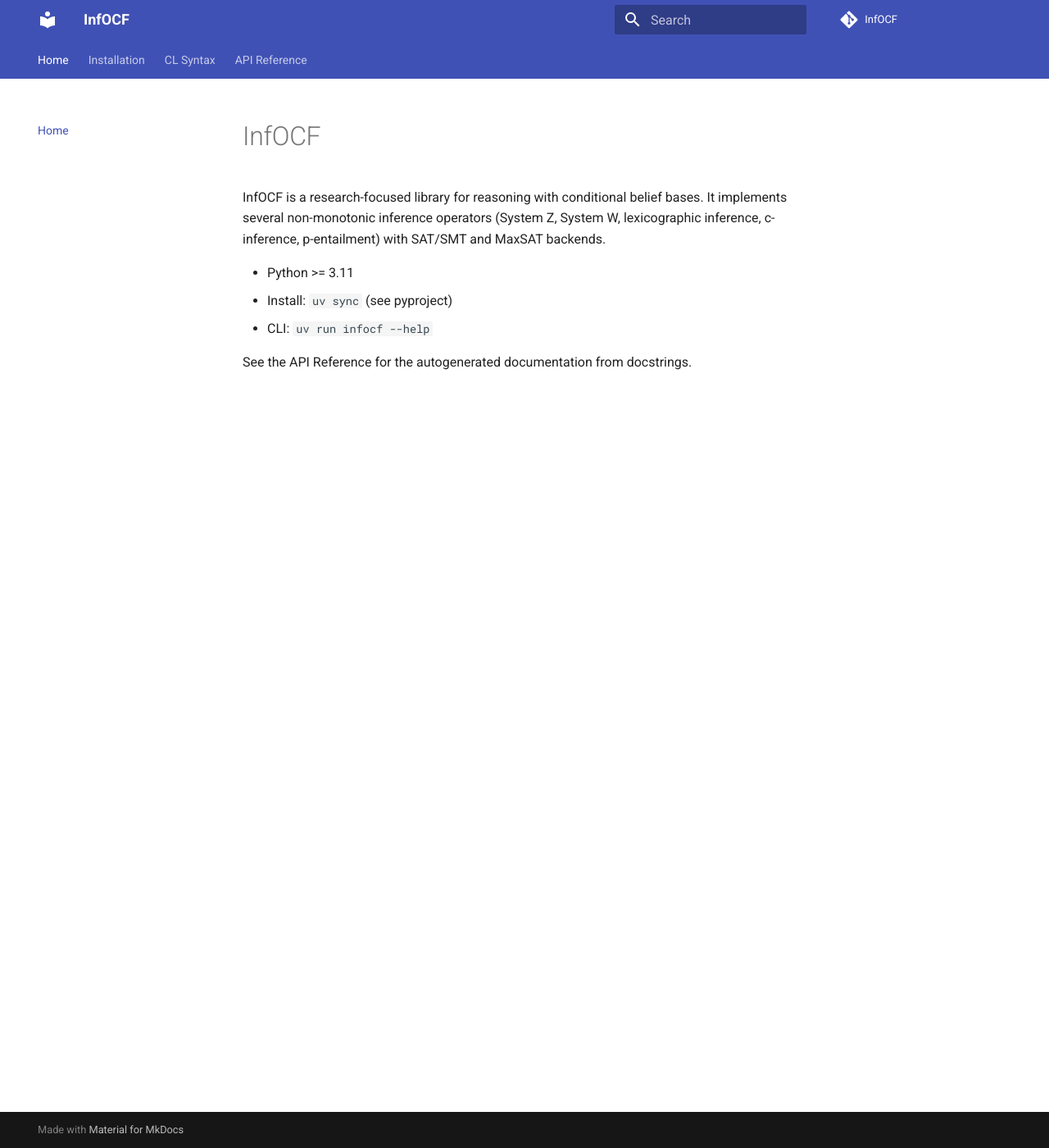
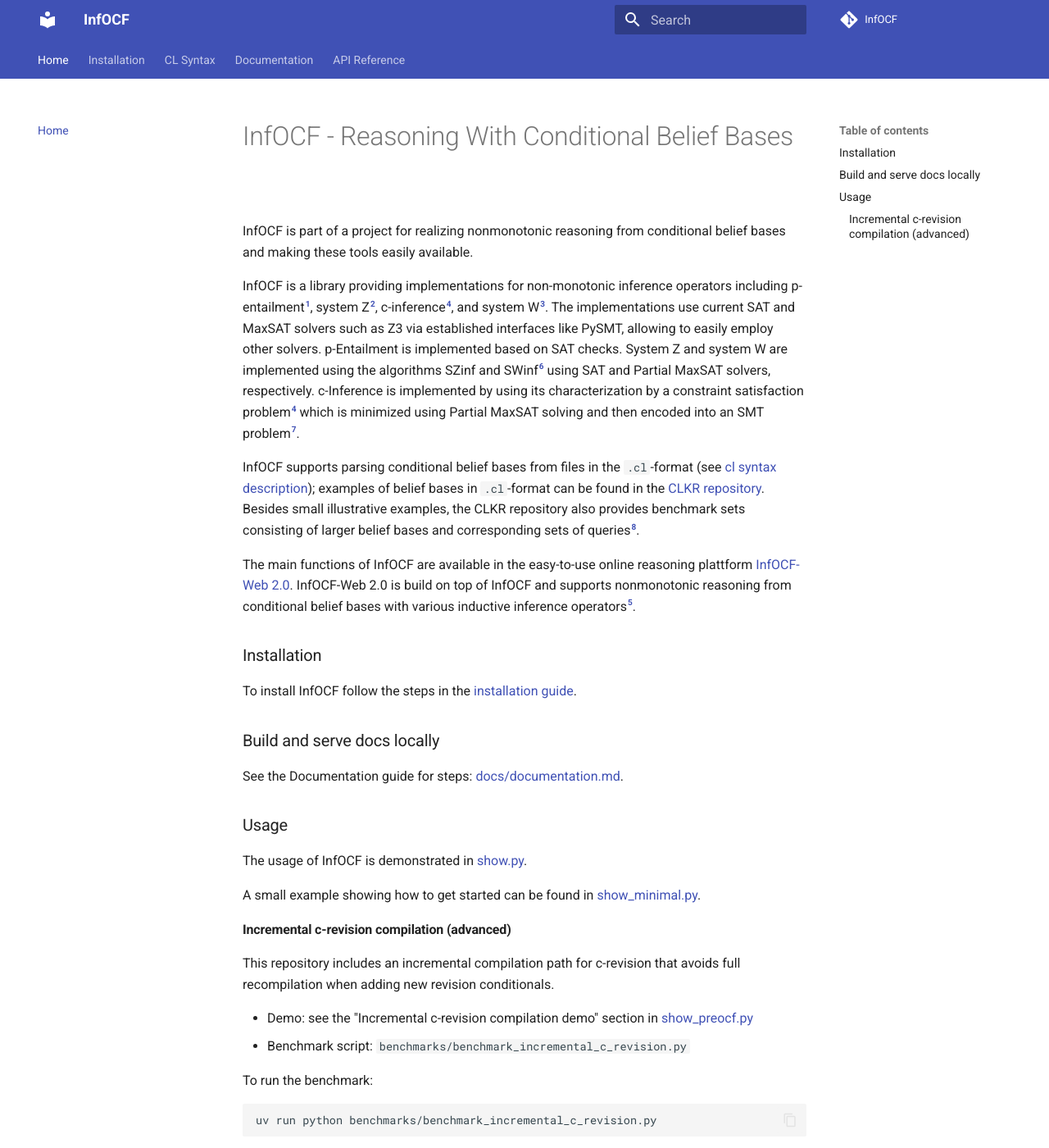
Before and after one commit to jonasphilipp/InfOCF, an MkDocs documentation site: the page built from docs/index.md, in a window 1280 px wide and 1400 px high. Shown: the whole window at 82% size. Built offline with MkDocs 1.6.1 and Material for MkDocs 9.7.7, drawn with Linux system fonts in a browser that asks for light colours; comment, search, counter and statistics services are not loaded; some of the changed text lies outside the part shown.

Commit message:
doc index page now points to readme

````diff
--- a/README.md
+++ b/README.md
@@ -27,17 +27,21 @@
 
 To install InfOCF follow the steps in the [installation guide](docs/INSTALL.md).
 
+### Build and serve docs locally
+
+See the Documentation guide for steps: [docs/documentation.md](docs/documentation.md).
+
 ### Usage
 
-The usage of InfOCF is demonstrated in [show.py](show.py).
+The usage of InfOCF is demonstrated in [show.py](https://github.com/jonasphilipp/InfOCF/blob/HEAD/show.py).
 
-A small example showing how to get started can be found in [show_minimal.py](show_minimal.py).
+A small example showing how to get started can be found in [show_minimal.py](https://github.com/jonasphilipp/InfOCF/blob/HEAD/show_minimal.py).
 
 #### Incremental c-revision compilation (advanced)
 
 This repository includes an incremental compilation path for c-revision that avoids full recompilation when adding new revision conditionals.
 
-- Demo: see the "Incremental c-revision compilation demo" section in [show_preocf.py](show_preocf.py)
+- Demo: see the "Incremental c-revision compilation demo" section in [show_preocf.py](https://github.com/jonasphilipp/InfOCF/blob/HEAD/show_preocf.py)
 - Benchmark script: `benchmarks/benchmark_incremental_c_revision.py`
 
 To run the benchmark:
--- /dev/null
+++ b/docs/documentation.md
@@ -0,0 +1,20 @@
+# Documentation
+
+## Build and serve docs locally
+
+The documentation uses MkDocs (Material theme). Use uv to install tooling and run:
+
+```bash
+# Install dev tooling (MkDocs, theme, plugins)
+uv sync --group dev
+
+# Serve with live-reload (http://127.0.0.1:8000)
+uv run mkdocs serve
+
+# Build the static site into the `site/` directory
+uv run mkdocs build
+```
+
+Notes:
+- The site configuration is in `mkdocs.yml`.
+- The docs homepage mirrors `README.md` via include-markdown.
--- a/docs/index.md
+++ b/docs/index.md
@@ -1,12 +1 @@
-# InfOCF
-
-InfOCF is a research-focused library for reasoning with conditional belief bases.
-It implements several non-monotonic inference operators (System Z, System W,
-lexicographic inference, c-inference, p-entailment) with SAT/SMT and MaxSAT
-backends.
-
-- Python >= 3.11
-- Install: `uv sync` (see pyproject)
-- CLI: `uv run infocf --help`
-
-See the API Reference for the autogenerated documentation from docstrings.
+{% include-markdown "../README.md" %}
--- a/mkdocs.yml
+++ b/mkdocs.yml
@@ -11,10 +11,14 @@
     - navigation.sections
     - content.code.copy
     - navigation.indexes
+    - content.footnote.tooltips
 
 plugins:
   - search
   - autorefs
+  - include-markdown:
+      rewrite_relative_urls: true
+      relative_to_docs: true
   - mkdocstrings:
       handlers:
         python:
@@ -32,6 +36,7 @@
   - Home: index.md
   - Installation: INSTALL.md
   - CL Syntax: CL_SYNTAX.md
+  - Documentation: documentation.md
   - API Reference:
       - Overview: api.md
       - inference modules: api/inference.md
@@ -42,5 +47,6 @@
   - admonition
   - toc:
       permalink: true
+  - footnotes
   - pymdownx.details
   - pymdownx.superfences
--- a/pyproject.toml
+++ b/pyproject.toml
@@ -285,6 +285,7 @@
     "mkdocs-autorefs>=1.4.3",
     "mkdocs-material>=9.6.18",
     "mkdocs-section-index>=0.3.10",
+    "mkdocs-include-markdown-plugin>=6.2.0",
     "mkdocstrings[python]>=0.30.0",
     "pymdown-extensions>=10.16.1",
     "twine>=6.1.0",
--- a/show_preocf.py
+++ b/show_preocf.py
@@ -707,7 +707,7 @@
 )
 
 
-print("\n=== Extended System Z (explicit, no facts) ===")
+print("\n=== Extended System Z Partition (explicit, no facts) ===")
 # Explicit extended mode without facts
 sz_extended = PreOCF.init_system_z(belief_base_birds, extended=True)
 print("Signature:", sz_extended.signature)
@@ -727,13 +727,14 @@
     bb_ext_ok = diag.get("bb_w_consistent")
     print(f"Diagnostics (BB, extended) = {bb_ext_ok}")
 
-print("\n=== System Z with Facts ===")
+print("\n=== System Z Partition with Facts ===")
 print("Belief base (birds) recap:")
 print("  Signature:", belief_base_birds.signature)
 print("  Conditionals:")
 for idx, cond in belief_base_birds.conditionals.items():
     print(f"    {idx}: {cond}")
 try:
+    print("\n")
     # Example A: Atomic facts (baseline)
     print("Example A: Atomic facts ['b', '!p']")
     sz_atomic = PreOCF.init_system_z(belief_base_birds, facts=["b", "!p"])
````
Also changed, not shown: 1 other file.
